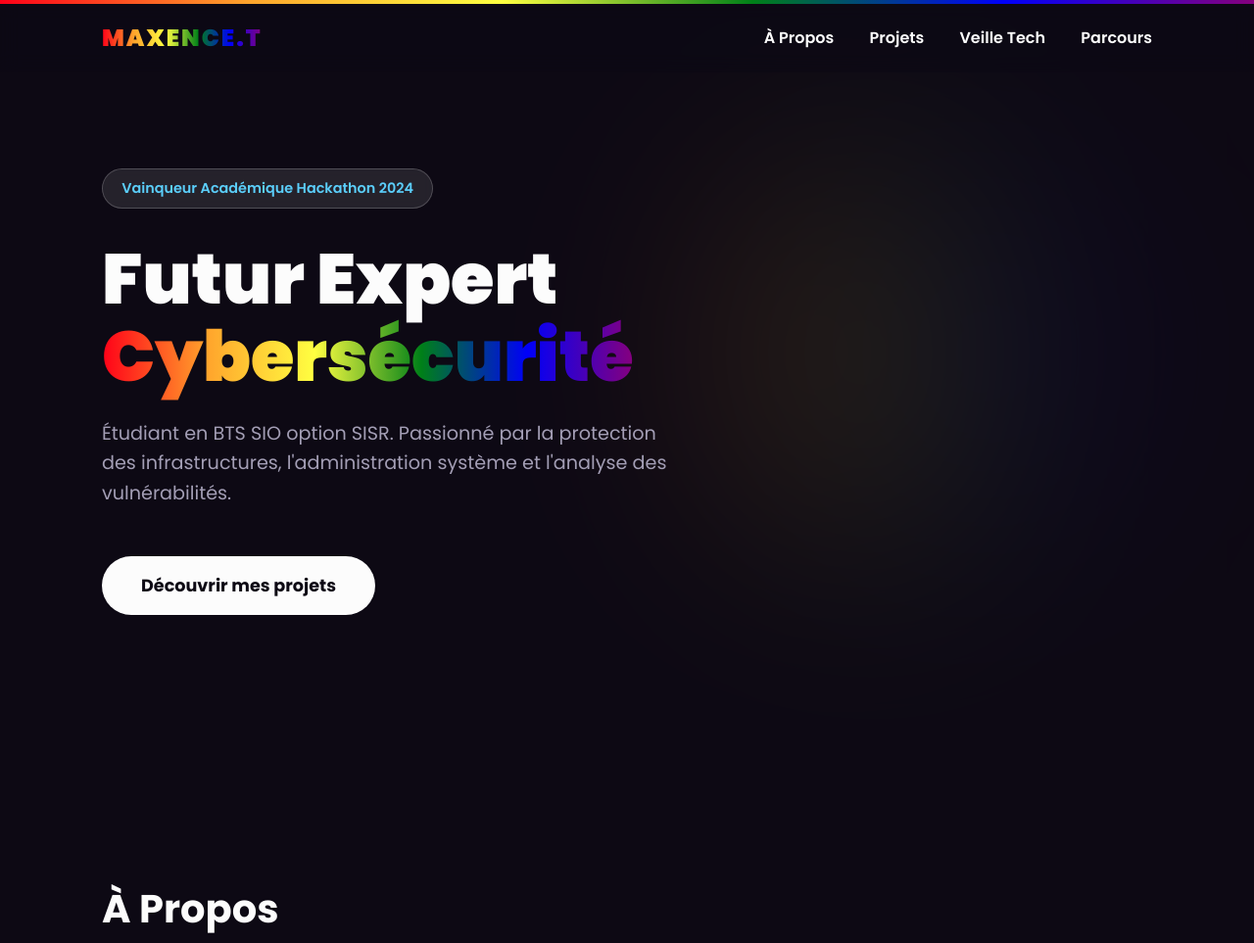
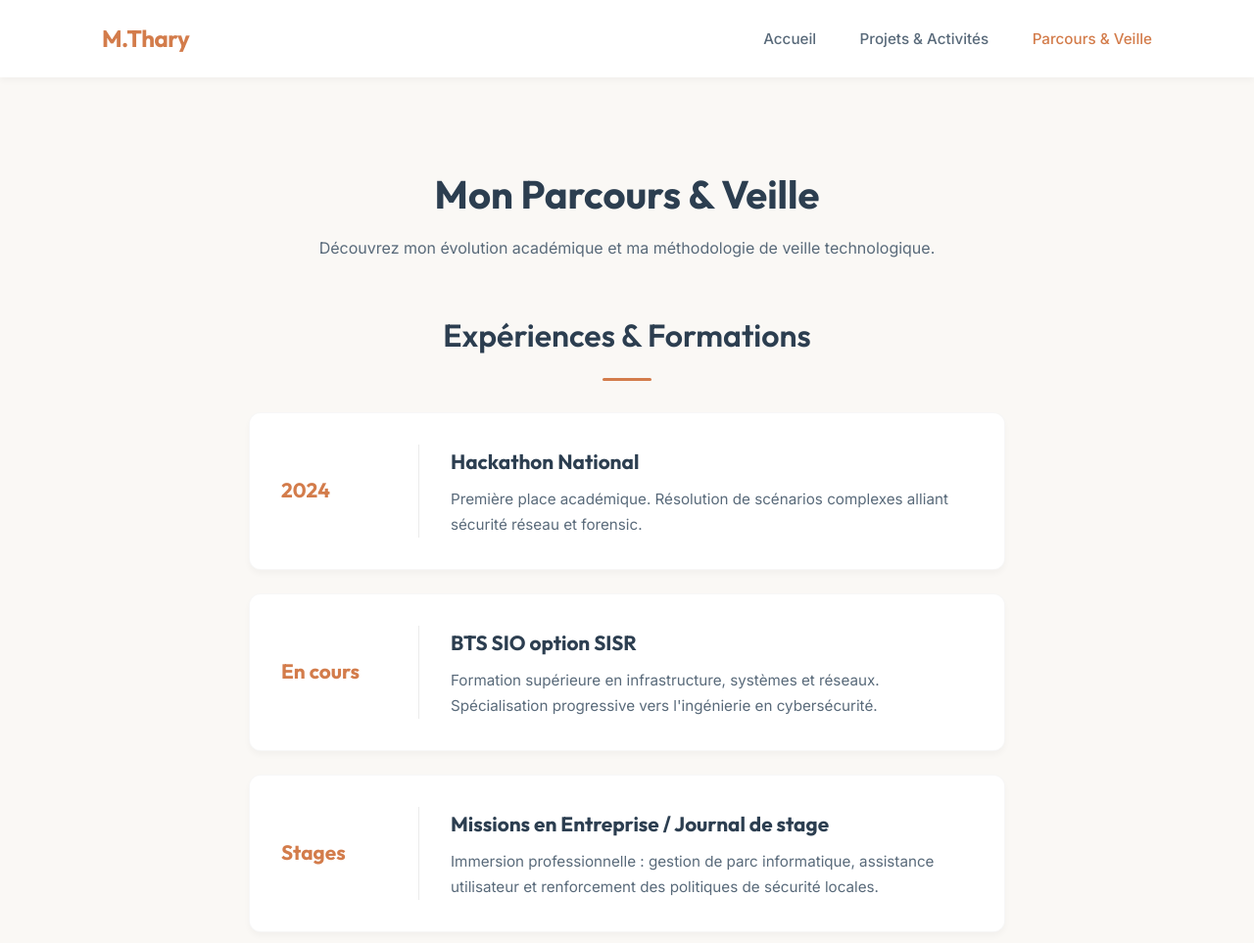
Before and after one commit to Maxence-sys/E-Portfolio, a plain HTML site: page Portfolio/stage.html in a window 1280 px wide. Shown: the top 963 px of the page at 98% size. Drawn offline with Linux system fonts and the light colour scheme.

Commit message:
Update stage.html

```diff
--- a/Portfolio/stage.html
+++ b/Portfolio/stage.html
@@ -3,346 +3,94 @@
 <head>
     <meta charset="UTF-8">
     <meta name="viewport" content="width=device-width, initial-scale=1.0">
-    <title>Maxence Thary | Portfolio</title>
-    <link href="https://fonts.googleapis.com/css2?family=Poppins:wght@300;400;600;700;900&display=swap" rel="stylesheet">
+    <title>Parcours & Veille | Maxence Thary</title>
+    <link href="https://fonts.googleapis.com/css2?family=Inter:wght@300;400;500;600&family=Outfit:wght@400;600;700&display=swap" rel="stylesheet">
+    <link rel="stylesheet" href="https://cdnjs.cloudflare.com/ajax/libs/font-awesome/6.4.0/css/all.min.css">
     <style>
         :root {
-            --bg-dark: #0d0914;
-            --bg-card: #181124;
-            --text-main: #fcfcfc;
-            --text-muted: #a39eb5;
-            /* Dégradé Pride classique */
-            --pride-gradient: linear-gradient(90deg, #ff0018, #ffa52c, #ffff41, #008018, #0000f9, #86007d);
-            /* Dégradé pastel / Trans-inclusive pour d'autres accents */
-            --pride-soft: linear-gradient(135deg, #5bcefa, #f5a9b8, #ffffff, #f5a9b8, #5bcefa);
+            --bg-color: #faf8f5;
+            --text-main: #2c3e50;
+            --text-light: #596a7a;
+            --accent: #d37c4b; /* Cuivre chaleureux */
+            --accent-hover: #b8693b;
+            --white: #ffffff;
+            --radius: 12px;
+            --shadow-sm: 0 4px 6px rgba(0, 0, 0, 0.03);
+            --shadow-md: 0 10px 30px rgba(0, 0, 0, 0.06);
+            --transition: all 0.3s ease;
         }
 
-        * {
-            margin: 0;
-            padding: 0;
-            box-sizing: border-box;
-            font-family: 'Poppins', sans-serif;
-            scroll-behavior: smooth;
+        * { margin: 0; padding: 0; box-sizing: border-box; }
+
+        body {
+            background-color: var(--bg-color);
+            color: var(--text-main);
+            font-family: 'Inter', sans-serif;
+            line-height: 1.7;
+            padding-top: 100px;
         }
 
-        body {
-            background-color: var(--bg-dark);
-            color: var(--text-main);
-            line-height: 1.6;
-        }
+        h1, h2, h3, .logo { font-family: 'Outfit', sans-serif; color: var(--text-main); }
 
-        /* En-tête / Navigation */
+        /* En-tête / Navigation Multipage */
         header {
-            background: rgba(13, 9, 20, 0.8);
+            background-color: rgba(255, 255, 255, 0.95);
             backdrop-filter: blur(10px);
-            position: fixed;
-            width: 100%;
-            top: 0;
-            z-index: 1000;
-        }
-
-        /* Barre arc-en-ciel en haut du site */
-        header::before {
-            content: '';
-            display: block;
-            height: 4px;
-            width: 100%;
-            background: var(--pride-gradient);
+            position: fixed; width: 100%; top: 0; z-index: 1000;
+            box-shadow: var(--shadow-sm);
         }
 
         nav {
-            display: flex;
-            justify-content: space-between;
-            align-items: center;
-            padding: 1rem 5%;
-            max-width: 1200px;
-            margin: auto;
+            display: flex; justify-content: space-between; align-items: center;
+            padding: 1.2rem 5%; max-width: 1200px; margin: auto;
         }
 
-        .logo {
-            font-weight: 900;
-            font-size: 1.5rem;
-            text-transform: uppercase;
-            letter-spacing: 2px;
-            background: var(--pride-gradient);
-            -webkit-background-clip: text;
-            -webkit-text-fill-color: transparent;
+        .logo { font-weight: 700; font-size: 1.5rem; letter-spacing: -0.5px; color: var(--accent); text-decoration: none; }
+
+        .nav-links a {
+            text-decoration: none; color: var(--text-light); font-weight: 500;
+            margin-left: 2.5rem; font-size: 0.95rem; transition: var(--transition);
         }
 
-        .nav-links a {
-            text-decoration: none;
-            color: var(--text-main);
-            font-weight: 600;
-            margin-left: 2rem;
-            transition: color 0.3s ease;
-            position: relative;
+        .nav-links a:hover, .nav-links a.active { color: var(--accent); }
+
+        /* Conteneurs de section */
+        section { padding: 4rem 5%; max-width: 900px; margin: auto; }
+
+        .page-header { text-align: center; margin-bottom: 3rem; }
+        .page-header h1 { font-size: 2.5rem; margin-bottom: 0.5rem; }
+        .page-header p { color: var(--text-light); }
+
+        h2 { font-size: 2rem; margin-bottom: 2rem; font-weight: 600; text-align: center; position: relative; }
+        h2::after {
+            content: ''; display: block; width: 50px; height: 3px;
+            background-color: var(--accent); margin: 1rem auto 0; border-radius: 2px;
         }
 
-        .nav-links a:hover {
-            color: #f5a9b8;
-        }
-
-        /* Conteneurs */
-        section {
-            padding: 6rem 5%;
-            max-width: 1200px;
-            margin: auto;
-        }
-
-        h2 {
-            font-size: 2.5rem;
-            margin-bottom: 2rem;
-            position: relative;
-            display: inline-block;
-        }
-
-        h2::after {
-            content: '';
-            position: absolute;
-            left: 0;
-            bottom: -10px;
-            width: 100%;
-            height: 4px;
-            background: var(--pride-gradient);
-            border-radius: 2px;
-        }
-
-        /* Hero Section */
-        #hero {
-            min-height: 100vh;
-            display: flex;
-            flex-direction: column;
-            justify-content: center;
-            align-items: flex-start;
-            position: relative;
-        }
-
-        /* Décoration d'arrière-plan lumineuse */
-        .glow-bg {
-            position: absolute;
-            top: 20%;
-            right: 10%;
-            width: 400px;
-            height: 400px;
-            background: var(--pride-gradient);
-            filter: blur(120px);
-            opacity: 0.15;
-            border-radius: 50%;
-            z-index: -1;
-        }
-
-        .badge {
-            background: rgba(255, 255, 255, 0.1);
-            border: 1px solid rgba(255, 255, 255, 0.2);
-            color: #5bcefa;
-            padding: 0.5rem 1.2rem;
-            border-radius: 50px;
-            font-weight: 600;
-            font-size: 0.9rem;
-            margin-bottom: 2rem;
-            backdrop-filter: blur(5px);
-        }
-
-        #hero h1 {
-            font-size: 4.5rem;
-            line-height: 1.1;
-            margin-bottom: 1.5rem;
-            font-weight: 900;
-        }
-
-        #hero h1 span {
-            background: var(--pride-gradient);
-            -webkit-background-clip: text;
-            -webkit-text-fill-color: transparent;
-        }
-
-        #hero p {
-            font-size: 1.2rem;
-            color: var(--text-muted);
-            max-width: 600px;
-            margin-bottom: 3rem;
-        }
-
-        .btn {
-            background: var(--text-main);
-            color: var(--bg-dark);
-            padding: 1rem 2.5rem;
-            text-decoration: none;
-            font-weight: 700;
-            border-radius: 50px;
-            font-size: 1.1rem;
-            transition: all 0.3s ease;
-            position: relative;
-            z-index: 1;
-            overflow: hidden;
-        }
-
-        .btn::before {
-            content: '';
-            position: absolute;
-            top: 0; left: 0; right: 0; bottom: 0;
-            background: var(--pride-gradient);
-            z-index: -1;
-            transition: opacity 0.3s ease;
-            opacity: 0;
-        }
-
-        .btn:hover {
-            color: var(--text-main);
-            box-shadow: 0 10px 25px rgba(255, 165, 44, 0.3);
-            transform: translateY(-3px);
-        }
-
-        .btn:hover::before {
-            opacity: 1;
-        }
-
-        /* À propos */
-        #a-propos p {
-            font-size: 1.2rem;
-            color: var(--text-muted);
-            background: var(--bg-card);
-            padding: 2rem;
-            border-radius: 16px;
-            border: 1px solid rgba(255, 255, 255, 0.05);
-        }
-
-        /* Réalisations */
-        .grid-container {
-            display: grid;
-            grid-template-columns: repeat(auto-fit, minmax(280px, 1fr));
-            gap: 2rem;
-        }
-
-        .card {
-            background: var(--bg-card);
-            padding: 2.5rem 2rem;
-            border-radius: 16px;
-            transition: all 0.3s ease;
-            position: relative;
-            overflow: hidden;
-            border: 1px solid rgba(255, 255, 255, 0.05);
-        }
-
-        /* Ligne lumineuse en bas de chaque carte */
-        .card::after {
-            content: '';
-            position: absolute;
-            bottom: 0;
-            left: 0;
-            width: 100%;
-            height: 3px;
-            background: var(--pride-gradient);
-            transform: scaleX(0);
-            transform-origin: left;
-            transition: transform 0.3s ease;
-        }
-
-        .card:hover {
-            transform: translateY(-10px);
-            background: rgba(24, 17, 36, 0.8);
-        }
-
-        .card:hover::after {
-            transform: scaleX(1);
-        }
-
-        .card h3 {
-            font-size: 1.4rem;
-            margin-bottom: 1rem;
-            color: #f5a9b8;
-        }
-
-        .card p {
-            color: var(--text-muted);
-        }
+        /* Parcours (Timeline) */
+        .timeline { display: flex; flex-direction: column; gap: 1.5rem; }
+        .timeline-item { display: flex; background-color: var(--white); padding: 2rem; border-radius: var(--radius); box-shadow: var(--shadow-sm); transition: var(--transition); align-items: center; border: 1px solid rgba(0,0,0,0.03); }
+        .timeline-item:hover { box-shadow: var(--shadow-md); transform: translateX(5px); }
+        .timeline-date { color: var(--accent); font-family: 'Outfit', sans-serif; font-weight: 700; font-size: 1.3rem; min-width: 140px; }
+        .timeline-content { border-left: 1px solid rgba(0,0,0,0.08); padding-left: 2rem; }
+        .timeline-content h3 { font-size: 1.3rem; margin-bottom: 0.5rem; }
+        .timeline-content p { color: var(--text-light); font-size: 0.95rem; }
 
         /* Veille Tech */
-        .veille-box {
-            background: linear-gradient(180deg, var(--bg-card) 0%, rgba(24,17,36,0) 100%);
-            padding: 3rem;
-            border-radius: 16px;
-            border-top: 2px solid transparent;
-            border-image: var(--pride-gradient);
-            border-image-slice: 1;
-        }
+        .veille-box { background-color: var(--white); padding: 3.5rem; border-radius: var(--radius); box-shadow: var(--shadow-sm); text-align: center; position: relative; overflow: hidden; border-top: 4px solid var(--accent); border-bottom: 1px solid rgba(0,0,0,0.03); border-left: 1px solid rgba(0,0,0,0.03); border-right: 1px solid rgba(0,0,0,0.03); }
+        .veille-box h3 { font-size: 1.6rem; margin-bottom: 1.5rem; color: var(--text-main); }
+        .veille-box p { color: var(--text-light); margin-bottom: 1.5rem; max-width: 800px; margin-left: auto; margin-right: auto; }
+        .veille-box .objectif { display: inline-block; background-color: rgba(211, 124, 75, 0.1); color: var(--accent); padding: 1rem 1.5rem; border-radius: 8px; font-weight: 600; font-size: 0.95rem; margin-top: 1rem;}
 
-        .veille-box h3 {
-            font-size: 1.8rem;
-            margin-bottom: 1rem;
-            color: var(--text-main);
-        }
-
-        .veille-box p {
-            color: var(--text-muted);
-            font-size: 1.1rem;
-            margin-bottom: 1rem;
-        }
-
-        /* Parcours */
-        .timeline {
-            position: relative;
-            padding-left: 2rem;
-        }
-
-        .timeline::before {
-            content: '';
-            position: absolute;
-            left: 0;
-            top: 0;
-            height: 100%;
-            width: 4px;
-            background: var(--pride-gradient);
-            border-radius: 4px;
-        }
-
-        .timeline-item {
-            margin-bottom: 3rem;
-            position: relative;
-        }
-
-        .timeline-item::before {
-            content: '';
-            position: absolute;
-            left: -2.45rem;
-            top: 0;
-            width: 18px;
-            height: 18px;
-            background: var(--bg-dark);
-            border: 4px solid #5bcefa;
-            border-radius: 50%;
-        }
-
-        .timeline-date {
-            font-weight: 700;
-            color: #5bcefa;
-            margin-bottom: 0.5rem;
-            font-size: 1.1rem;
-            letter-spacing: 1px;
-        }
-
-        .timeline-item h3 {
-            font-size: 1.5rem;
-            margin-bottom: 0.5rem;
-        }
-
-        .timeline-item p {
-            color: var(--text-muted);
-        }
-
-        /* Footer */
-        footer {
-            text-align: center;
-            padding: 3rem;
-            color: var(--text-muted);
-            background: var(--bg-card);
-            margin-top: 4rem;
-            border-top: 1px solid rgba(255, 255, 255, 0.05);
-        }
+        /* Pied de page */
+        footer { background-color: var(--text-main); color: rgba(255, 255, 255, 0.7); text-align: center; padding: 3rem 2rem; font-size: 0.9rem; margin-top: 4rem; }
 
         @media (max-width: 768px) {
-            #hero h1 { font-size: 3rem; }
+            .timeline-item { flex-direction: column; align-items: flex-start; gap: 1rem; }
+            .timeline-content { border-left: none; padding-left: 0; }
+            .veille-box { padding: 2rem; }
             .nav-links { display: none; }
+            nav { justify-content: center; }
         }
     </style>
 </head>
@@ -350,47 +98,43 @@
 
     <header>
         <nav>
-            <div class="logo">Maxence.T</div>
+            <a href="index.html" class="logo">M.Thary</a>
             <div class="nav-links">
-                <a href="#a-propos">À Propos</a>
-                <a href="#realisations">Projets</a>
-                <a href="#veille">Veille Tech</a>
-                <a href="#parcours">Parcours</a>
+                <a href="index.html">Accueil</a>
+                <a href="projets.html">Projets & Activités</a>
+                <a href="stage.html" class="active">Parcours & Veille</a>
             </div>
         </nav>
     </header>
 
-    <section id="hero">
-        <div class="glow-bg"></div>
-        <div class="badge">Vainqueur Académique Hackathon 2024</div>
-        <h1>Futur Expert <br><span>Cybersécurité</span></h1>
-        <p>Étudiant en BTS SIO option SISR. Passionné par la protection des infrastructures, l'administration système et l'analyse des vulnérabilités.</p>
-        <a href="#realisations" class="btn">Découvrir mes projets</a>
-    </section>
+    <section id="parcours">
+        <div class="page-header">
+            <h1>Mon Parcours & Veille</h1>
+            <p>Découvrez mon évolution académique et ma méthodologie de veille technologique.</p>
+        </div>
 
-    <section id="a-propos">
-        <h2>À Propos</h2>
-        <p>Bienvenue sur mon E-Portfolio. Actuellement en formation BTS Services Informatiques aux Organisations (SIO), spécialité Solutions d’Infrastructure, Systèmes et Réseaux (SISR), je me spécialise activement dans le domaine de la cybersécurité. Mon approche est rigoureuse, factuelle et orientée vers l'obtention de résultats concrets pour sécuriser les SI.</p>
-    </section>
-
-    <section id="realisations">
-        <h2>Réalisations Techniques</h2>
-        <div class="grid-container">
-            <div class="card">
-                <h3>Cisco & Réseaux</h3>
-                <p>Configuration avancée, routage, commutation et sécurisation des équipements réseaux (VLANs, ACLs) en environnement Cisco.</p>
+        <h2>Expériences & Formations</h2>
+        <div class="timeline">
+            <div class="timeline-item">
+                <div class="timeline-date">2024</div>
+                <div class="timeline-content">
+                    <h3>Hackathon National</h3>
+                    <p>Première place académique. Résolution de scénarios complexes alliant sécurité réseau et forensic.</p>
+                </div>
             </div>
-            <div class="card">
-                <h3>Virtualisation</h3>
-                <p>Déploiement et administration de serveurs virtuels. Gestion des ressources et de la haute disponibilité.</p>
+            <div class="timeline-item">
+                <div class="timeline-date">En cours</div>
+                <div class="timeline-content">
+                    <h3>BTS SIO option SISR</h3>
+                    <p>Formation supérieure en infrastructure, systèmes et réseaux. Spécialisation progressive vers l'ingénierie en cybersécurité.</p>
+                </div>
             </div>
-            <div class="card">
-                <h3>Admin Système</h3>
-                <p>Mise en place de services (AD, DNS, DHCP) et gestion des politiques de sécurité sur environnements Windows et Linux.</p>
-            </div>
-            <div class="card">
-                <h3>Journal de Stage</h3>
-                <p>Application pratique : résolution d'incidents, maintien en condition opérationnelle et audits de premier niveau.</p>
+            <div class="timeline-item">
+                <div class="timeline-date">Stages</div>
+                <div class="timeline-content">
+                    <h3>Missions en Entreprise / Journal de stage</h3>
+                    <p>Immersion professionnelle : gestion de parc informatique, assistance utilisateur et renforcement des politiques de sécurité locales.</p>
+                </div>
             </div>
         </div>
     </section>
@@ -400,27 +144,8 @@
         <div class="veille-box">
             <h3>Vulnérabilités & Ransomwares</h3>
             <p>Dans un secteur où la réactivité est primordiale, j'ai mis en place une méthodologie de veille active. J'utilise des flux automatisés via <strong>Inoreader</strong> pour centraliser, trier et analyser en temps réel les informations (CERTs, blogs sécurité, bulletins d'alerte).</p>
-            <p style="color: #f5a9b8; font-weight: 600; margin-top: 1rem;">OBJECTIF : Anticiper les menaces, comprendre le mode opératoire des nouveaux ransomwares et identifier les CVEs critiques dès leur publication.</p>
-        </div>
-    </section>
-
-    <section id="parcours">
-        <h2>Parcours</h2>
-        <div class="timeline">
-            <div class="timeline-item">
-                <div class="timeline-date">2024</div>
-                <h3>Hackathon National</h3>
-                <p>Première place académique. Résolution de scénarios complexes alliant sécurité réseau et forensic.</p>
-            </div>
-            <div class="timeline-item">
-                <div class="timeline-date">En cours</div>
-                <h3>BTS SIO option SISR</h3>
-                <p>Formation supérieure en infrastructure, systèmes et réseaux. Spécialisation progressive vers l'ingénierie en cybersécurité.</p>
-            </div>
-            <div class="timeline-item">
-                <div class="timeline-date">Stages</div>
-                <h3>Missions en Entreprise</h3>
-                <p>Immersion professionnelle : gestion de parc informatique, assistance utilisateur et renforcement des politiques de sécurité locales.</p>
+            <div class="objectif">
+                <i class="fa-solid fa-bullseye"></i> OBJECTIF : Anticiper les menaces, comprendre le mode opératoire des nouveaux ransomwares et identifier les CVEs critiques dès leur publication.
             </div>
         </div>
     </section>
```
